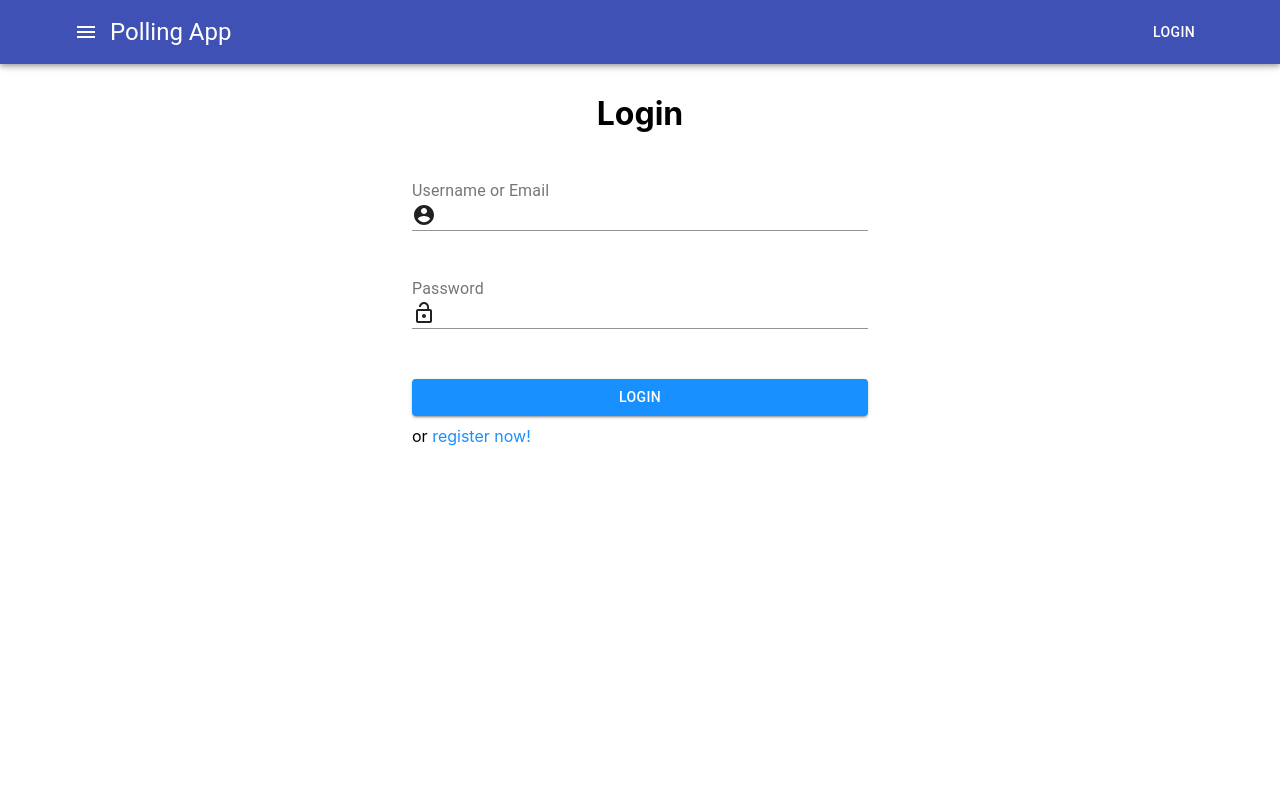
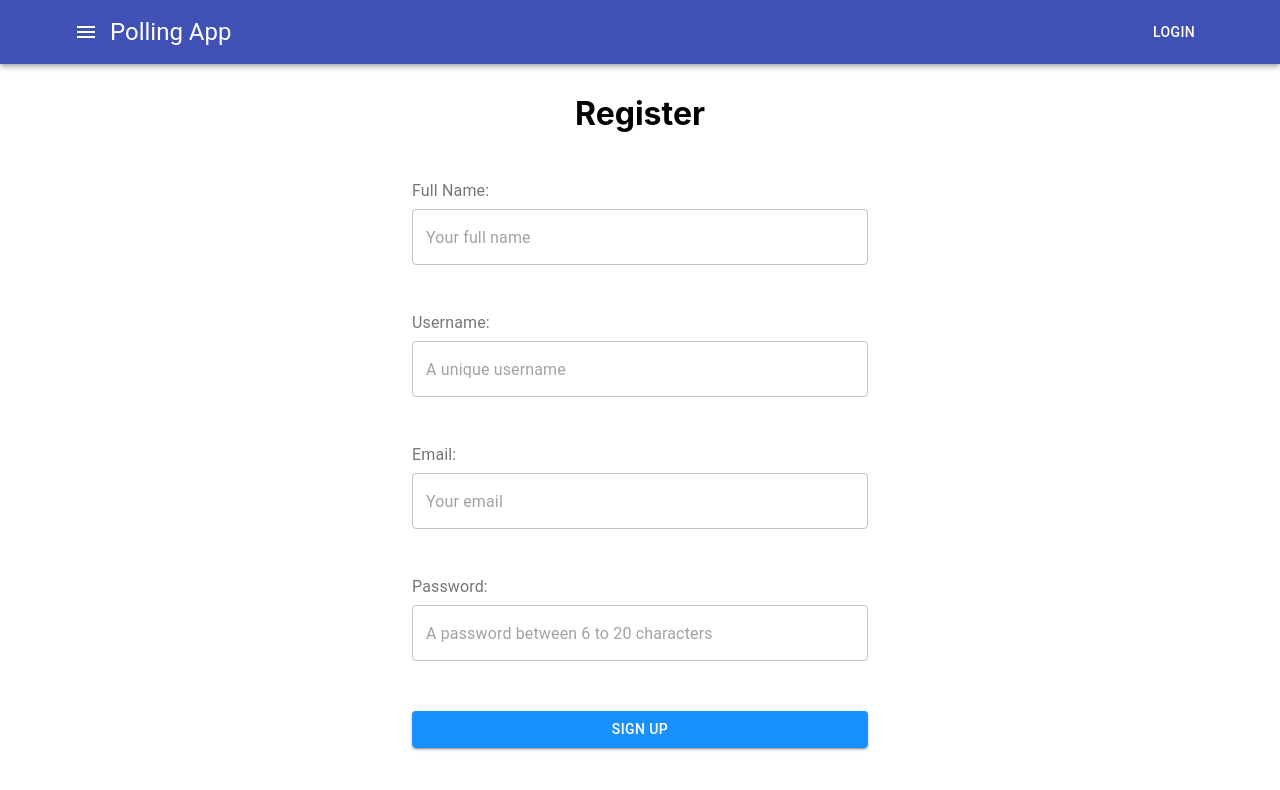
Before and after one commit to pariskrit/Polling-app, a React (Create React App) app: page /login in a window 1280 px wide. Shown: the top 790 px of the page. Built offline with nearby package versions, Linux system fonts and the light colour scheme.

Commit message:
register form completed with validation

```diff
--- a/package.json
+++ b/package.json
@@ -10,6 +10,7 @@
     "@testing-library/user-event": "^12.8.3",
     "react": "^17.0.2",
     "react-dom": "^17.0.2",
+    "react-hook-form": "^7.7.1",
     "react-router-dom": "^5.2.0",
     "react-scripts": "4.0.3",
     "web-vitals": "^1.1.2"
--- a/src/App.js
+++ b/src/App.js
@@ -3,6 +3,7 @@ import Navbar from "./components/Navbar/Navbar";
 import { Container } from "@material-ui/core";
 import { useEffect } from "react";
 import Login from "./components/Login/Login";
+import Register from "./components/Register/Register";
 
 function App() {
   const getAllPolls = () => {
@@ -26,7 +27,8 @@ function App() {
     <div className="App">
       <Navbar />
       <Container className="container" maxWidth="md">
-        <Login />
+        {/* <Login /> */}
+        <Register />
       </Container>
     </div>
   );
--- a/src/components/Login/Login.js
+++ b/src/components/Login/Login.js
@@ -5,8 +5,11 @@ import AccountCircle from "@material-ui/icons/AccountCircle";
 import LockOpenIcon from "@material-ui/icons/LockOpen";
 import "./login.css";
 import { Button } from "@material-ui/core";
+import { Controller, useForm } from "react-hook-form";
 
 const Login = () => {
+  const { control, handleSubmit } = useForm();
+
   return (
     <form className="login">
       <h1>Login</h1>
--- /dev/null
+++ b/src/components/Register/Register.js
@@ -0,0 +1,169 @@
+import TextField from "@material-ui/core/TextField";
+import "./register.css";
+import InputLabel from "@material-ui/core/InputLabel";
+import { Controller, useForm } from "react-hook-form";
+import { Button } from "@material-ui/core";
+
+const Register = () => {
+  const { control, handleSubmit } = useForm();
+
+  const onSubmit = (data) => {
+    console.log(data);
+  };
+  return (
+    <form className="register" onSubmit={handleSubmit(onSubmit)}>
+      <h1>Register</h1>
+      <div className="register__inputfields">
+        <InputLabel
+          htmlFor="input-with-icon-adornment"
+          className="register__label"
+        >
+          Full Name:
+        </InputLabel>
+        <Controller
+          control={control}
+          name="FullName"
+          render={({
+            field: { onChange },
+            fieldState: { error, invalid },
+            formState,
+          }) => (
+            <TextField
+              id="outlined-textarea"
+              placeholder="Your full name"
+              onChange={onChange}
+              error={invalid}
+              multiline
+              variant="outlined"
+              helperText={error?.message}
+              fullWidth
+            />
+          )}
+          rules={{
+            required: { value: true, message: "*FullName is Required" },
+            minLength: {
+              value: 4,
+              message: "*Name is too short(Minimum 4 characters needed)",
+            },
+          }}
+        />
+      </div>
+      <div className="register__inputfields">
+        <InputLabel
+          htmlFor="input-with-icon-adornment"
+          className="register__label"
+        >
+          Username:
+        </InputLabel>
+        <Controller
+          control={control}
+          name="Username"
+          render={({
+            field: { onChange },
+            fieldState: { error, invalid },
+            formState,
+          }) => (
+            <TextField
+              id="outlined-textarea"
+              placeholder="A unique username"
+              onChange={onChange}
+              error={invalid}
+              helperText={error?.message}
+              multiline
+              variant="outlined"
+              fullWidth
+            />
+          )}
+          rules={{
+            required: { value: true, message: "*username is Required" },
+          }}
+        />
+      </div>
+      <div className="register__inputfields">
+        <InputLabel
+          htmlFor="input-with-icon-adornment"
+          className="register__label"
+        >
+          Email:
+        </InputLabel>
+        <Controller
+          control={control}
+          name="email"
+          render={({
+            field: { onChange },
+            fieldState: { error, invalid },
+            formState,
+          }) => (
+            <TextField
+              id="outlined-textarea"
+              placeholder="Your email"
+              error={invalid}
+              helperText={error?.message}
+              onChange={onChange}
+              multiline
+              variant="outlined"
+              fullWidth
+            />
+          )}
+          rules={{
+            required: { value: true, message: "*email is Required" },
+            pattern: {
+              value:
+                /^[a-zA-Z0-9.!#$%&'*+/=?^_`{|}~-]+@[a-zA-Z0-9-]+(?:.[a-zA-Z0-9-]+)*$/,
+              message: "*Email is invalid",
+            },
+          }}
+        />
+      </div>
+      <div className="register__inputfields">
+        <InputLabel
+          htmlFor="input-with-icon-adornment"
+          className="register__label"
+        >
+          Password:
+        </InputLabel>
+        <Controller
+          control={control}
+          name="password"
+          render={({
+            field: { onChange },
+            fieldState: { error, invalid },
+            formState,
+          }) => (
+            <TextField
+              id="outlined-textarea"
+              placeholder="A password between 6 to 20 characters"
+              onChange={onChange}
+              error={invalid}
+              helperText={error?.message}
+              multiline
+              variant="outlined"
+              fullWidth
+            />
+          )}
+          rules={{
+            required: { value: true, message: "*Password is Required" },
+            minLength: {
+              value: 6,
+              message: "*Password must be at least 6 characters",
+            },
+            maxLength: {
+              value: 20,
+              message: "*Password must be at most 20 characters",
+            },
+          }}
+        />
+      </div>
+      <Button
+        className={"register__button"}
+        variant="contained"
+        type="submit"
+        fullWidth
+      >
+        Sign up
+      </Button>
+    </form>
+  );
+};
+
+export default Register;
--- /dev/null
+++ b/src/components/Register/register.css
@@ -0,0 +1,21 @@
+.register {
+  width: 50%;
+  margin: 30px auto;
+}
+
+.register > h1 {
+  text-align: center;
+}
+
+.register__inputfields {
+  margin: 50px 0;
+}
+
+.register__label {
+  margin: 10px 0;
+}
+
+.register__button {
+  background-color: #1890ff !important;
+  color: white !important;
+}
```
Also changed, not shown: 1 other file (tests, documents, lock files or other folders).
